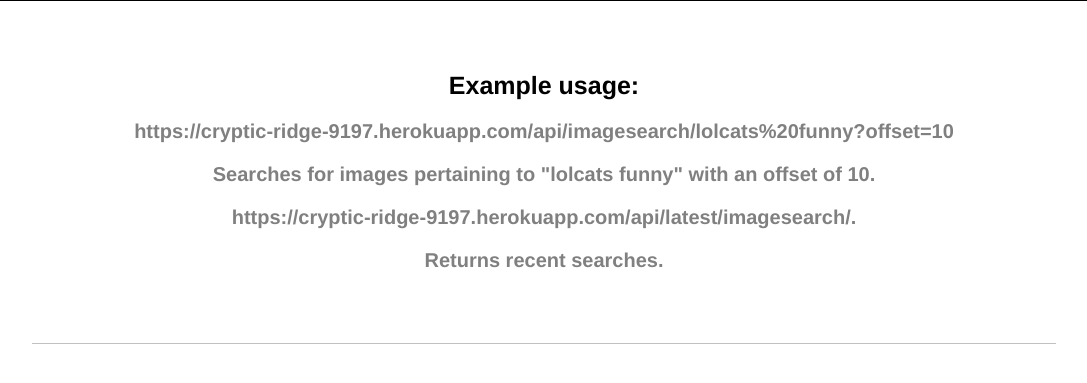
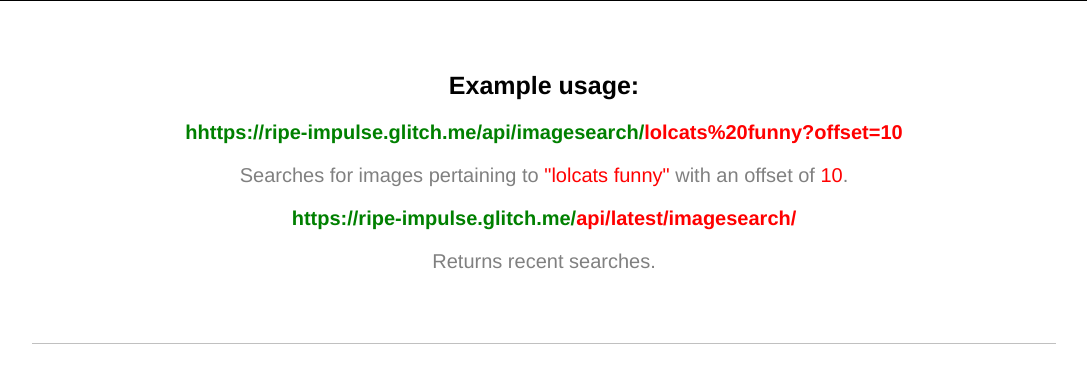
Before and after one commit to hwrdleung/image-search-abstraction-layer, a website: page views/index.html in a window 1280 px wide. Shown: the part 137-520 px from the top of the page, without its empty margins (96-1183 px from the left). Drawn offline with nearby package versions, Linux system fonts and the light colour scheme; no server answers.

Commit message:
🎺🏖 Checkpoint views/index.html:603188/457 public/style.css:603188/114 server.js:603188/3

```diff
--- a/public/style.css
+++ b/public/style.css
@@ -47,21 +47,25 @@
  font-size: 25px;
 }
 
-.url-endpoint {
+.green{
  color: green;
 }
 
-.url-user-input {
+.blue{
   color: blue;
 }
 
-.short-url {
+.red{
   color: red;
 }
 
 p {
  color: gray;
-  font-size: 20px
+ font-size: 20px;
+}
+
+.example {
+  font-weight: bold;
 }
 
 
--- a/server.js
+++ b/server.js
@@ -18,7 +18,6 @@
 
 
 
-
 // listen for requests :)
 var listener = app.listen(process.env.PORT, function () {
   console.log('Your app is listening on port ' + listener.address().port);
--- a/views/index.html
+++ b/views/index.html
@@ -33,19 +33,22 @@
     <section>
       <h2>
         Example usage:
-        <p>
-          https://cryptic-ridge-9197.herokuapp.com/api/imagesearch/lolcats%20funny?offset=10
+      </h2>
+        <p class="example">
+          <span class="green">
+            hhttps://ripe-impulse.glitch.me/api/imagesearch/</span><span class="red">lolcats%20funny?offset=10</span>
         </p>
         <p>
-          Searches for images pertaining to "lolcats funny" with an offset of 10.
+          Searches for images pertaining to <span class="red">"lolcats funny"</span> with an offset of <span class="red">10</span>.
         </p>
-        <p>
-          https://cryptic-ridge-9197.herokuapp.com/api/latest/imagesearch/.
+        <p class="example">
+          <span class="green">
+            https://ripe-impulse.glitch.me/</span><span class="red">api/latest/imagesearch/</span>
         </p>
         <p>
           Returns recent searches.
         </p>
-      </h2>
+
     </section>
 
 
```
